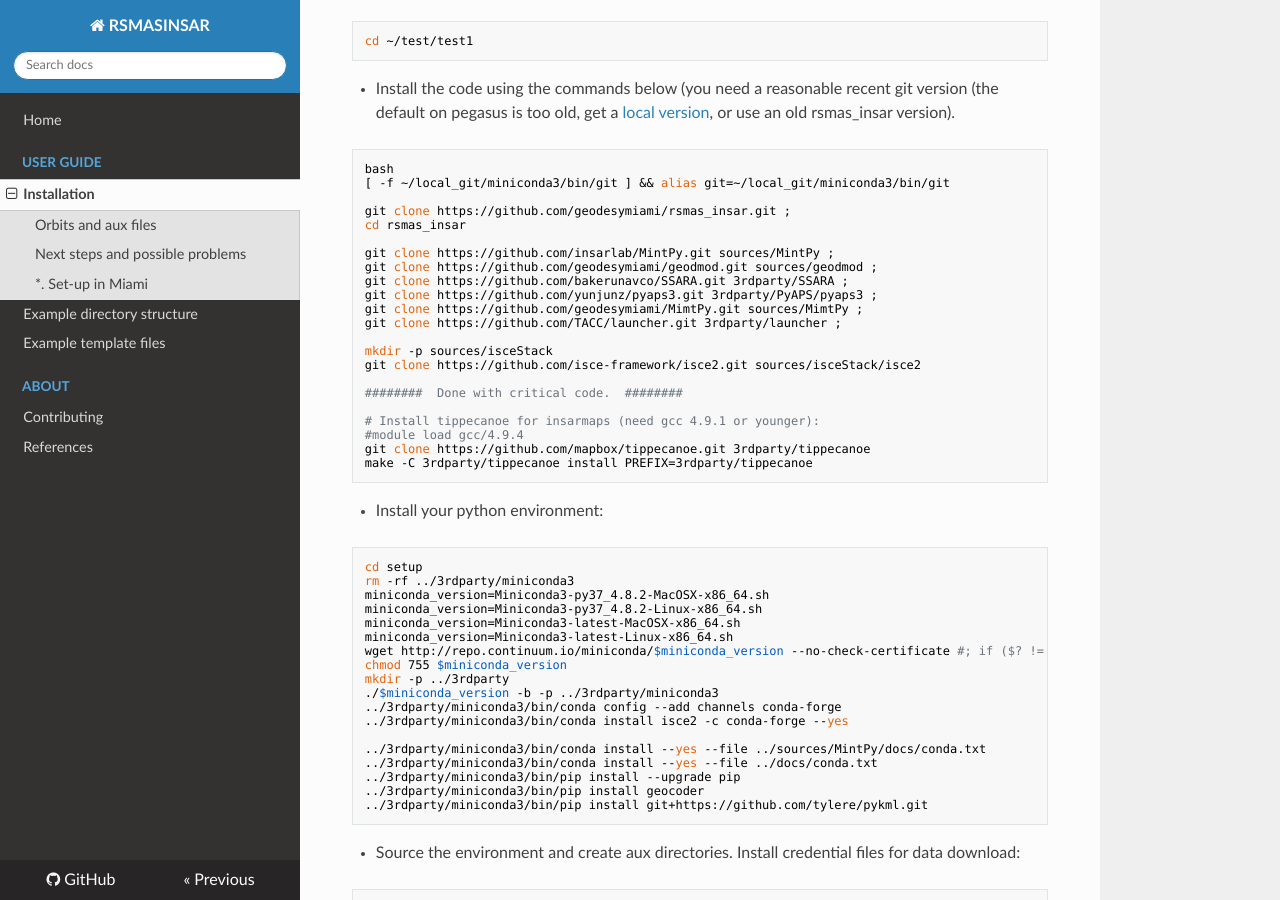
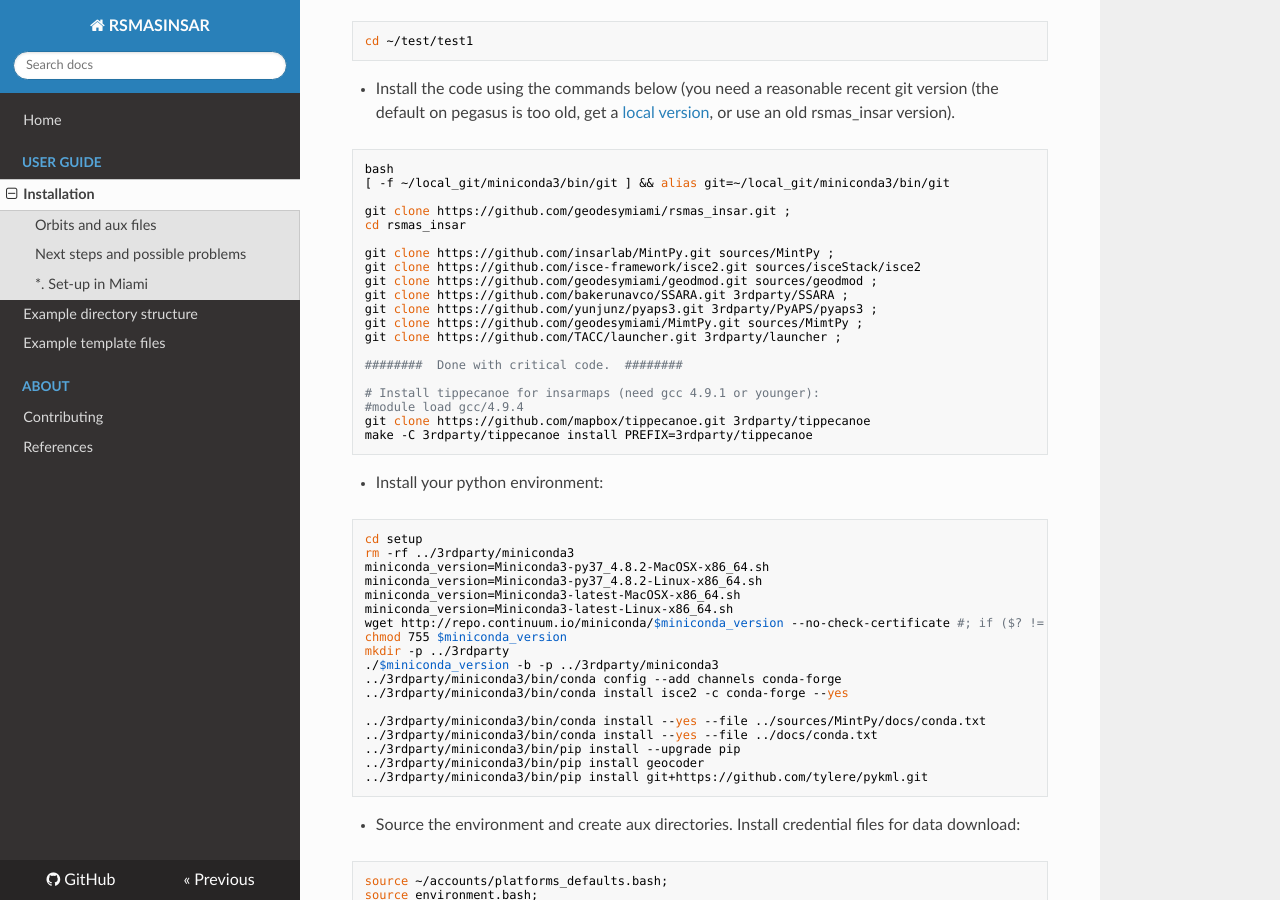
Before and after one commit to geodesymiami/rsmas_insar, an MkDocs documentation site: the page built from docs/installation.md, in a window 1280 px wide and 900 px high, scrolled down 457 px. Built offline with MkDocs 1.6.1, drawn with Linux system fonts in a browser that asks for light colours; nearby versions of some CDN libraries.

Commit message:
installation.md: simplified ISCE cloning

```diff
--- a/docs/installation.md
+++ b/docs/installation.md
@@ -26,14 +26,12 @@ git clone https://github.com/geodesymiami/rsmas_insar.git ;
 cd rsmas_insar
 
 git clone https://github.com/insarlab/MintPy.git sources/MintPy ;
+git clone https://github.com/isce-framework/isce2.git sources/isceStack/isce2
 git clone https://github.com/geodesymiami/geodmod.git sources/geodmod ;
 git clone https://github.com/bakerunavco/SSARA.git 3rdparty/SSARA ;
 git clone https://github.com/yunjunz/pyaps3.git 3rdparty/PyAPS/pyaps3 ;
 git clone https://github.com/geodesymiami/MimtPy.git sources/MimtPy ;
 git clone https://github.com/TACC/launcher.git 3rdparty/launcher ;
-
-mkdir -p sources/isceStack
-git clone https://github.com/isce-framework/isce2.git sources/isceStack/isce2
 
 ########  Done with critical code.  ########
 
```
